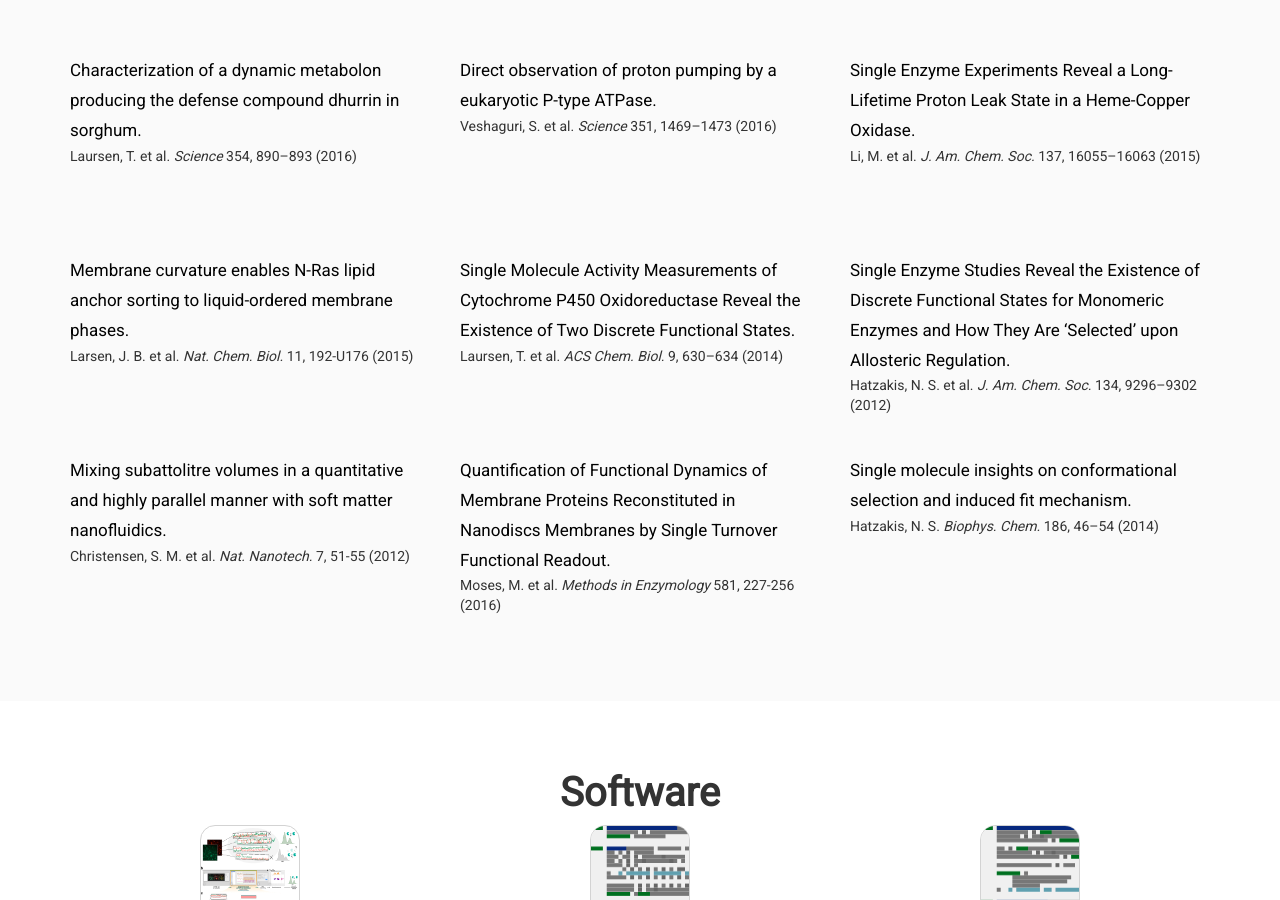
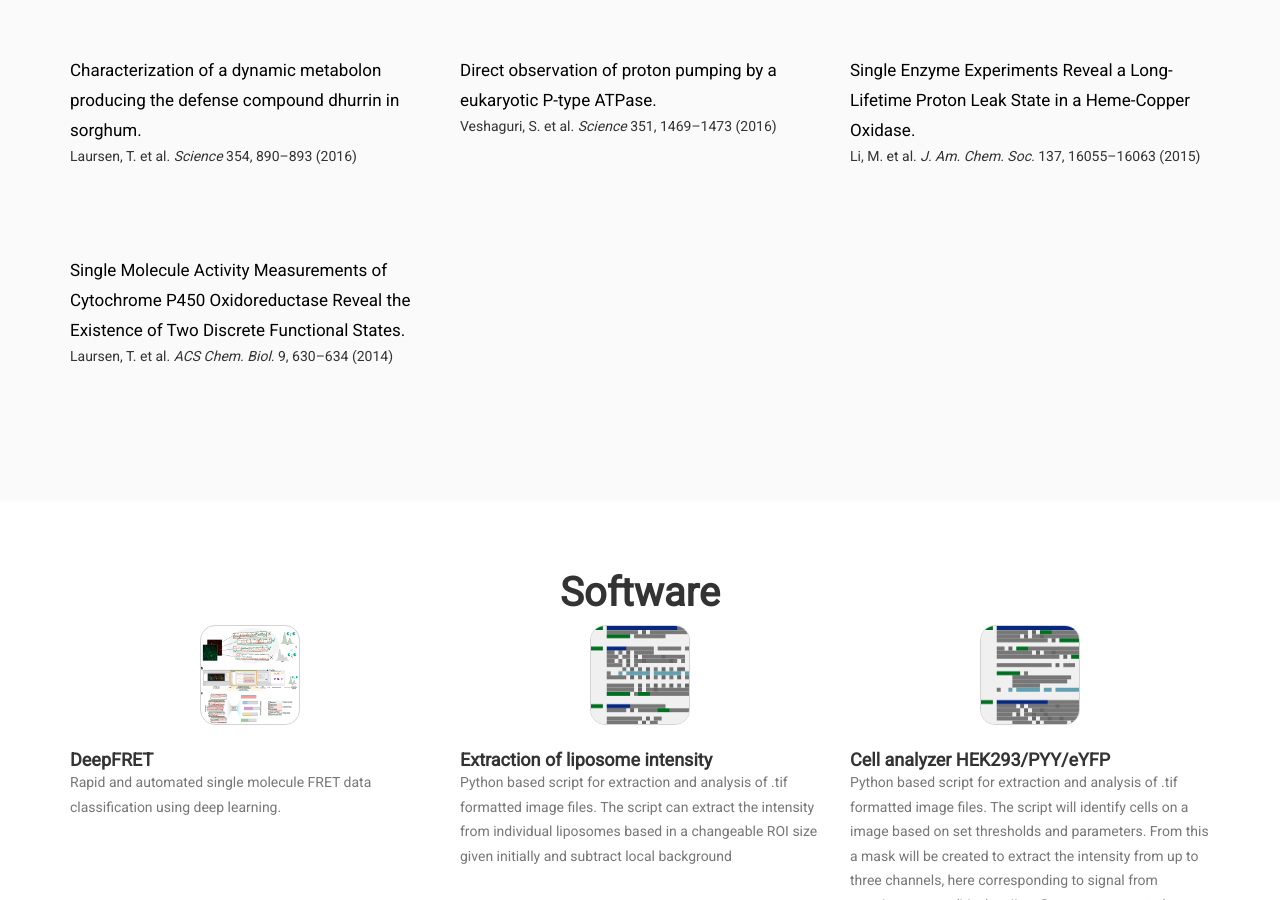
Before and after one commit to hatzakislab/hatzakislab.github.io, a Jekyll site: the page built from index.md, in a window 1280 px wide and 900 px high, scrolled down 3377 px. Built offline with Jekyll 4.4.1, drawn with Linux system fonts in a browser that asks for light colours; some web fonts are replaced; comment, search, counter and statistics services are not loaded; some of the changed text lies outside the part shown.

```diff
--- a/_data/publications.yml
+++ b/_data/publications.yml
@@ -75,13 +75,6 @@
   pages: 137, 16055–16063
   year: 2015
 
-- doi: 10.1038/nchembio.1733
-  title: Membrane curvature enables N-Ras lipid anchor sorting to liquid-ordered membrane phases
-  author: Larsen, J. B. et al.
-  journal: Nat. Chem. Biol.
-  pages: 11, 192-U176
-  year: 2015
-
 
 - doi: 10.1021/cb400708v
   title: Single Molecule Activity Measurements of Cytochrome P450 Oxidoreductase Reveal the Existence of Two Discrete Functional States
@@ -89,33 +82,3 @@
   journal: ACS Chem. Biol.
   pages: 9, 630–634
   year: 2014
-
-- doi: 10.1021/ja3011429
-  title: Single Enzyme Studies Reveal the Existence of Discrete Functional States for Monomeric Enzymes and How They Are ‘Selected’ upon Allosteric Regulation
-  author: Hatzakis, N. S. et al.
-  journal: J. Am. Chem. Soc.
-  pages: 134, 9296–9302
-  year: 2012
-
-- doi: 10.1038/nnano.2011.185
-  title: Mixing subattolitre volumes in a quantitative and highly parallel manner with soft matter nanofluidics
-  author: Christensen, S. M. et al.
-  journal: Nat. Nanotech.
-  pages: 7, 51-55
-  year: 2012
-
-
-- doi: 10.1016/bs.mie.2016.08.026
-  title: Quantification of Functional Dynamics of Membrane Proteins Reconstituted in Nanodiscs Membranes by Single Turnover Functional Readout
-  author: Moses, M. et al.
-  journal: Methods in Enzymology
-  pages: 581, 227-256
-  year: 2016
-
-
-- doi: 10.1016/j.bpc.2013.11.003
-  title: Single molecule insights on conformational selection and induced fit mechanism
-  author: Hatzakis, N. S.
-  journal: Biophys. Chem.
-  pages: 186, 46–54
-  year: 2014
```
Also changed, not shown: _data/team.yml (+23 -0 lines), assets/img/team/annette-juma.jpg (added), assets/img/team/henrik-pinholt.jpg, assets/img/team/min/annette-juma.jpg (added), assets/img/team/min/henrik-pinholt.jpg, assets/img/team/min/vaya-kapousidou.jpg (added), assets/img/team/vaya-kapousidou.jpg (added).
